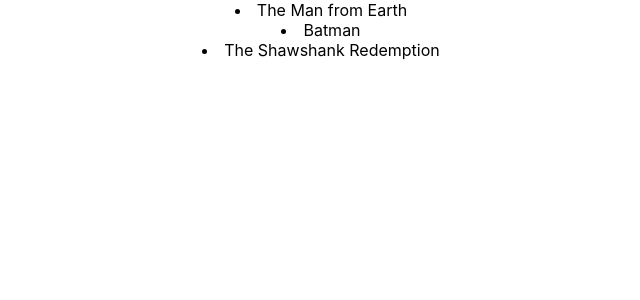
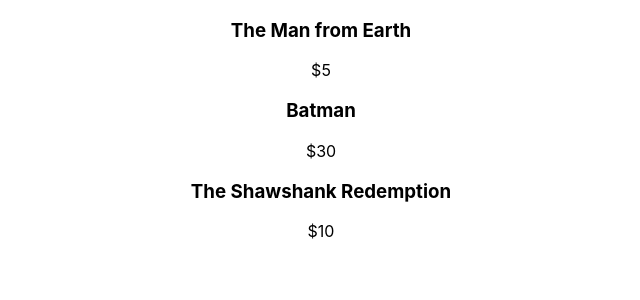
Before and after one commit to SerhiiMart/React-test-1, a React (Create React App) app: page / in a window 1280 px wide. Shown: the top 300 px of the page, without its empty margins (319-959 px from the left). Built offline with nearby package versions, Linux system fonts and the light colour scheme.

Commit message:
Added price

```diff
--- /dev/null
+++ b/src/Movie.js
@@ -0,0 +1,12 @@
+import React from 'react';
+
+const Movie = ({name, price}) => {
+  return (
+    <div>
+    <h3>{name}</h3>
+    <p>{price}</p>
+    </div>
+  );
+  };
+
+export default Movie;
--- a/src/MovieList.js
+++ b/src/MovieList.js
@@ -1,4 +1,5 @@
 import React, {useState} from 'react';
+import Movie from './Movie';
 
 const MovieList = () => {
 const [movies, setMovies] = useState([
@@ -18,7 +19,7 @@
   return (
     <div>
     {movies.map(movie => (
-     <li>{movie.name}</li>
+     <Movie name={movie.name} price={movie.price}/>
     ))}
     </div>
   );
```
Also changed, not shown: 1 other file (tests, documents, lock files or other folders).
